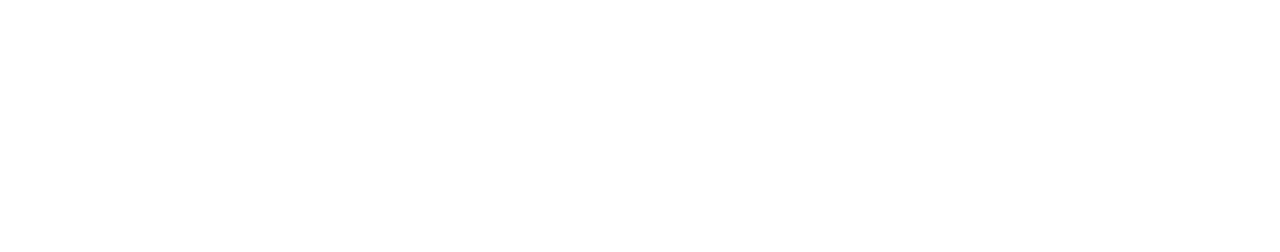
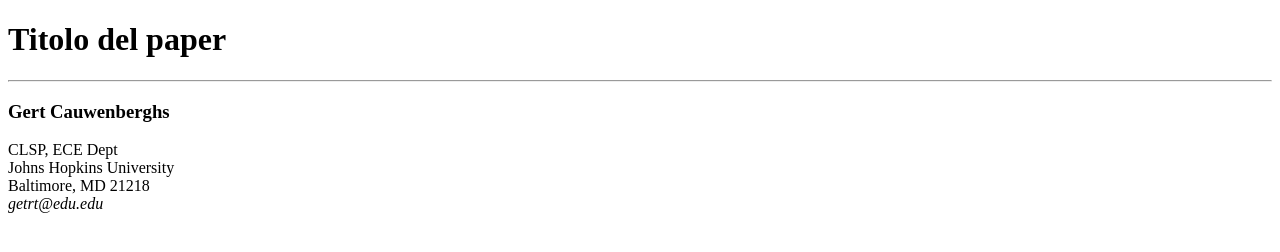
Before and after one commit to andreamorandi/html-paper-scientifico, a plain HTML site: page index.html in a window 1280 px wide. Drawn offline with Linux system fonts and the light colour scheme.

Commit message:
Completati header e la sezione autore

```diff
--- a/index.html
+++ b/index.html
@@ -7,16 +7,41 @@
     <title>Paper scientifico</title>
 </head>
 <body>
+
     <!-- Header  -->
-    <header></header>
+    <header>
+        <h1>Titolo del paper</h1>
+    </header>
     <!-- /Header  -->
 
+    <hr>
+
     <!-- Main  -->
-    <main></main>
+    <main>
+
+        <!-- Author section  -->
+        <section>
+            <h3>Gert Cauwenberghs</h3>
+            <p>
+                CLSP, ECE Dept <br>
+                Johns Hopkins University <br>
+                Baltimore, MD 21218 <br>
+                <em>getrt@edu.edu</em>
+            </p>
+        </section>
+        <!-- /Author section  -->
+
+        <!-- Abstract section  -->
+
+        <!-- /Abstract section  -->
+    </main>
     <!-- /Main  -->
 
     <!-- Footer  -->
-    <footer></footer>
+    <footer>
+
+    </footer>
     <!-- /Footer  -->
+
 </body>
 </html>
```
